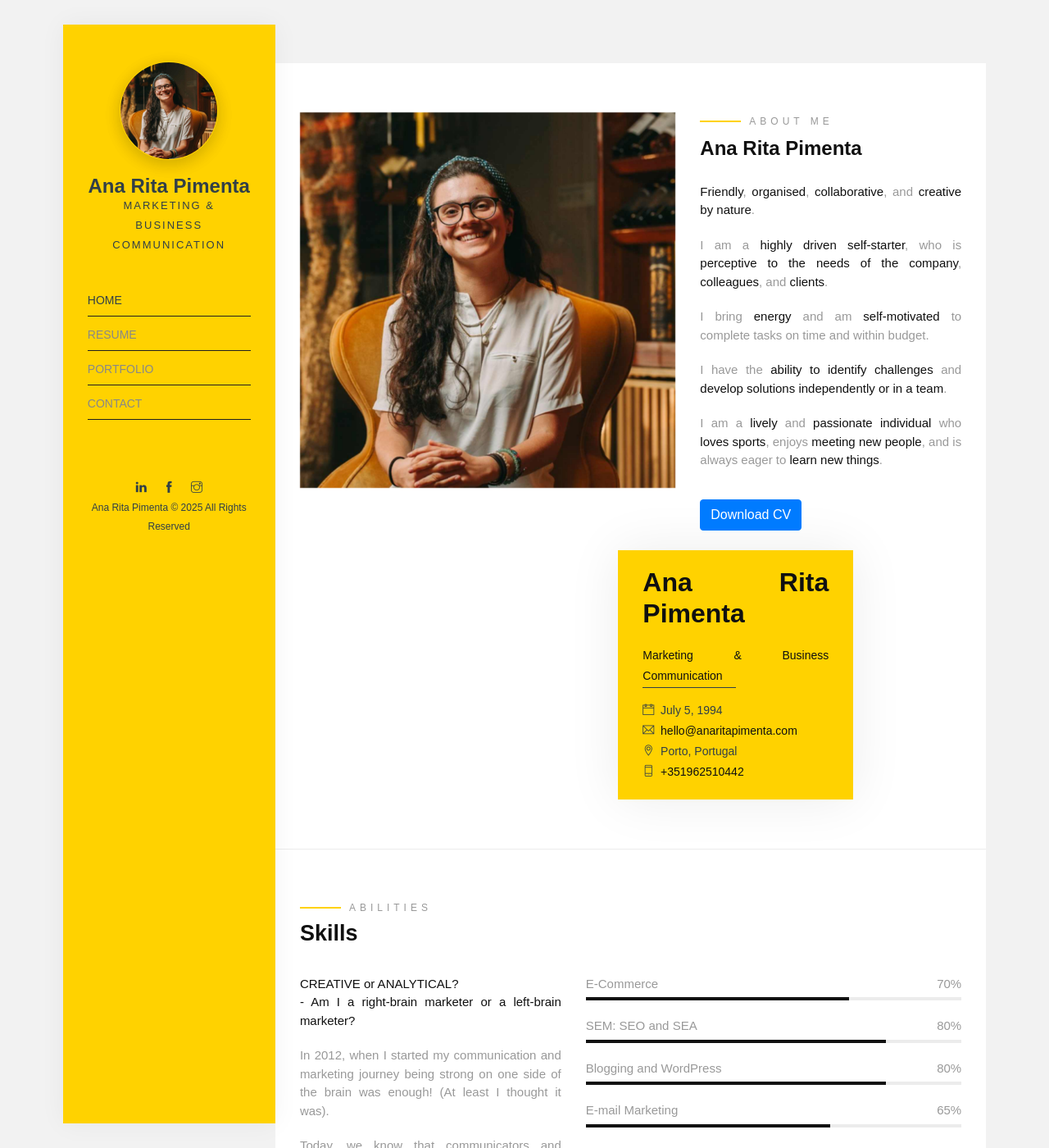
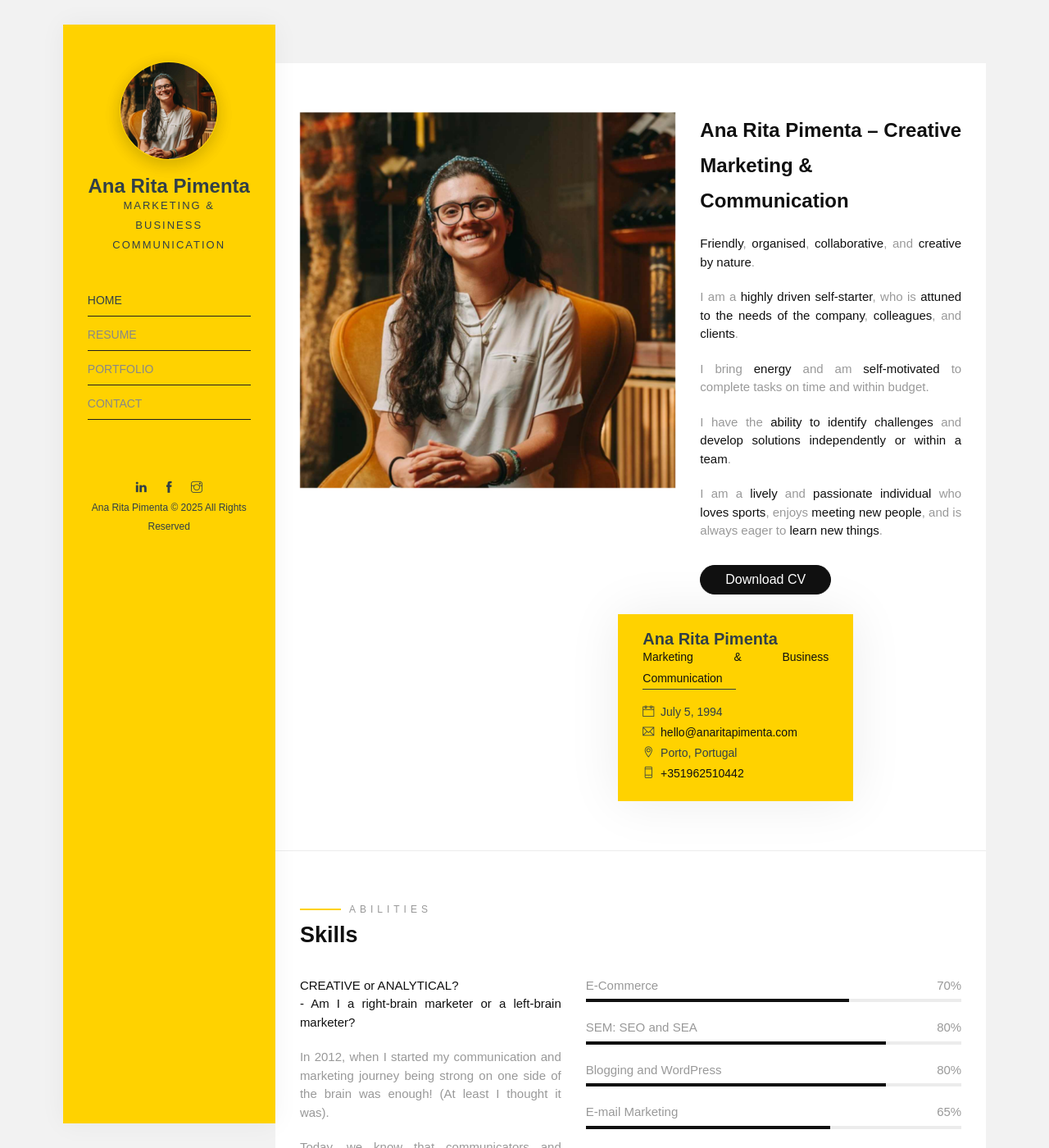
Before and after one commit to anaritapimenta/anaritapimenta.github.io, a Jekyll site: the page built from index.html, in a window 1280 px wide and 1400 px high. Shown: the whole window at 82% size. Built offline with Jekyll 4.4.1, drawn with Linux system fonts in a browser that asks for light colours; some web fonts are replaced; some of the changed text lies outside the part shown.

Commit message:
Update index.html

```diff
--- a/index.html
+++ b/index.html
@@ -3,6 +3,89 @@
 layout: default
 ---
 
+<!DOCTYPE html>
+<html lang="en-GB">
+<head>
+  <meta charset="UTF-8" />
+  <meta name="viewport" content="width=device-width, initial-scale=1" />
+
+  <!-- Page Title (up to 60 characters) -->
+  <title>Ana Rita Pimenta – Marketing & Communication Specialist</title>
+
+  <!-- Meta Description (up to 155 characters) -->
+  <meta name="description" content="Ana Rita Pimenta, a creative professional in marketing and communication. Organised, collaborative and passionate about delivering excellent results." />
+
+  <!-- Open Graph -->
+  <meta property="og:title" content="Ana Rita Pimenta – Marketing & Communication Specialist" />
+  <meta property="og:description" content="Ana Rita Pimenta, a creative professional in marketing and communication. Organised, collaborative and passionate about delivering excellent results." />
+  <meta property="og:type" content="website" />
+  <meta property="og:url" content="{{ site.url }}" />
+  <meta property="og:image" content="{{ site.url }}/assets/img/og-image.jpg" />
+
+  <!-- Twitter Card -->
+  <meta name="twitter:card" content="summary_large_image" />
+  <meta name="twitter:title" content="Ana Rita Pimenta – Marketing & Communication Specialist" />
+  <meta name="twitter:description" content="Ana Rita Pimenta, a creative professional in marketing and communication. Organised, collaborative and passionate about delivering excellent results." />
+  <meta name="twitter:image" content="{{ site.url }}/assets/img/og-image.jpg" />
+
+  <!-- Stylesheets -->
+  <link rel="stylesheet" href="{{ '/assets/css/style.css' | relative_url }}" />
+
+  <style>
+    /* Screen reader only */
+    .sr-only {
+      position: absolute !important;
+      width: 1px !important;
+      height: 1px !important;
+      padding: 0 !important;
+      margin: -1px !important;
+      overflow: hidden !important;
+      clip: rect(0, 0, 0, 0) !important;
+      white-space: nowrap !important;
+      border: 0 !important;
+    }
+
+    /* Black rounded button */
+    .btn-black-rounded {
+      background-color: #000;
+      color: #fff;
+      border: none;
+      border-radius: 50px;
+      padding: 0.75rem 1.75rem;
+      cursor: pointer;
+      font-size: 1rem;
+      transition: background-color 0.3s ease;
+    }
+    .btn-black-rounded:hover,
+    .btn-black-rounded:focus {
+      background-color: #222;
+      outline: none;
+    }
+
+    /* Testimonials */
+    .testiominal .quote-card {
+      background: #fff;
+      border-radius: 8px;
+      box-shadow: 0 0 12px rgba(0,0,0,0.1);
+      padding: 1.5rem;
+      margin-bottom: 1.5rem;
+    }
+    .testiominal .quote-card img.quote-2 {
+      width: 40px;
+      margin-bottom: 1rem;
+    }
+    .testiominal .quote-card h5 {
+      margin-top: 1rem;
+      font-weight: 600;
+    }
+    .testiominal .quote-card .occupation {
+      font-style: italic;
+      color: #666;
+    }
+  </style>
+</head>
+
+<body>
   <main>
     <section class="about" aria-label="About Me">
       <div class="container-fluid">
@@ -18,25 +101,31 @@
           </div>
           <div class="col-md-5 animate-box fadeInLeft animated" data-animate-effect="fadeInLeft">
             <header>
-            <span class="heading-meta style-1">About Me</span>
+              <!-- h1 up to 70 characters -->
               <h1 class="about-heading">
-              {{ site.author.name }}
-              <span class="sr-only"> – {{ site.author.role }}</span>
+                Ana Rita Pimenta – Creative Marketing & Communication
               </h1>
+              <span class="heading-meta style-1 sr-only">About Me</span>
             </header>
             <article>
               <p><strong>Friendly</strong>, <strong>organised</strong>, <strong>collaborative</strong>, and <strong>creative by nature</strong>.</p>
-            <p>I am a <strong>highly driven self-starter</strong>, who is <strong>perceptive to the needs of the company</strong>, <strong>colleagues</strong>, and <strong>clients</strong>.</p>
+              <p>I am a <strong>highly driven self-starter</strong>, who is <strong>attuned to the needs of the company</strong>, <strong>colleagues</strong>, and <strong>clients</strong>.</p>
               <p>I bring <strong>energy</strong> and am <strong>self-motivated</strong> to complete tasks on time and within budget.</p>
-            <p>I have the <strong>ability to identify challenges</strong> and <strong>develop solutions independently or in a team</strong>.</p>
+              <p>I have the <strong>ability to identify challenges</strong> and <strong>develop solutions independently or within a team</strong>.</p>
               <p>I am a <strong>lively</strong> and <strong>passionate individual</strong> who <strong>loves sports</strong>, enjoys <strong>meeting new people</strong>, and is always eager to <strong>learn new things</strong>.</p>
             </article>
-          <button onclick="window.open('cv.pdf','_blank')" class="btn btn-primary mt-3" aria-label="Download CV PDF">
-            Download CV
-          </button>
+
+            <input
+              type="button"
+              value="Download CV"
+              onclick="window.open('cv.pdf','_blank')"
+              class="btn-black-rounded"
+              aria-label="Download CV PDF"
+            />
 
             <div class="cardvisit mt-4" aria-label="Contact Information">
-            <h2>{{ site.author.name }}</h2>
+              <h2 class="sr-only">Contact Information</h2>
+              <h3>{{ site.author.name }}</h3>
               <p><strong>{{ site.author.role }}</strong></p>
               <div class="divider-line"></div>
               <p><i class="ti-calendar" aria-hidden="true"></i> &nbsp;{{ site.author.date_of_birth }}</p>
@@ -55,47 +144,47 @@
 
     <div class="divider1" role="presentation"></div>
 
-  <section class="testimonials" aria-label="Testimonials">
+    <section class="testiominal" aria-label="Testimonials">
       <div class="container-fluid">
         <div class="row">
           <div class="col-md-12">
-          <span class="heading-meta style-1">Say About Me</span>
+            <!-- h2 up to 70 characters -->
             <h2 class="heading animate-box" data-animate-effect="fadeInLeft">
-            <span class="sr-only">Testimonials About Ana Rita Pimenta</span>
-            Testimonials
+              What People Say About Ana Rita
             </h2>
+            <span class="heading-meta style-1 sr-only">Testimonials</span>
           </div>
         </div>
         <div class="row">
           <div class="col-md-6 animate-box" data-animate-effect="fadeInLeft">
-          <blockquote class="quote-card">
+            <div class="quote-card">
               <img
                 src="{{ 'assets/img/quote.png' | prepend: site.baseurl | prepend: site.url }}"
-              alt="Quotation mark icon"
+                alt=""
                 class="quote-2"
-              loading="lazy"
               />
-            <p>"Fiquei impressionado com a capacidade da Ana Rita em finalizar as tarefas que lhe dava atempadamente. Trabalha bem em grupo, tem capacidade de liderança e para resolver problemas. É uma trabalhadora muito conscienciosa e capaz."</p>
-            <footer>
-              <h3><strong>Nuno Ramos</strong></h3>
-              <p class="occupation">Nelo - M.A.R. Kayaks, Lda</p>
-            </footer>
-          </blockquote>
+              <p>
+                "I was impressed by Ana Rita’s ability to complete tasks promptly. She works well in groups, has leadership skills and problem-solving abilities. She is a conscientious and capable worker."
+              </p>
+              <h5><strong>Nuno Ramos</strong></h5>
+              <p class="occupation">Nelo - M.A.R. Kayaks, Ltd.</p>
+            </div>
           </div>
           <div class="col-md-6 animate-box" data-animate-effect="fadeInLeft">
-          <blockquote class="quote-card">
+            <div class="quote-card">
               <img
                 src="{{ 'assets/img/quote.png' | prepend: site.baseurl | prepend: site.url }}"
-              alt="Quotation mark icon"
+                alt="quote"
                 class="quote-2"
-              loading="lazy"
               />
-            <p>"A Ana Rita revelou ainda excelente domínio da língua portuguesa, quer na oralidade, quer na escrita, manifestando competências comunicativas muito acima da média, tendo um interesse muito especial pela área do marketing."</p>
-            <footer>
-              <h3><strong>Sara Pascoal</strong></h3>
-              <p class="occupation">Instituto Superior de Contabilidade e Administração do Porto (ISCAP)</p>
-            </footer>
-          </blockquote>
+              <p>
+                "Ana Rita also demonstrated excellent command of the Portuguese language, both spoken and written, showing communication skills well above average, with a special interest in marketing."
+              </p>
+              <h5>Sara Pascoal</h5>
+              <p class="occupation">
+                Porto Accounting and Business School (ISCAP)
+              </p>
+            </div>
           </div>
         </div>
       </div>
@@ -131,3 +219,5 @@
 
     <div class="divider1" role="presentation"></div>
   </main>
+</body>
+</html>
```
Also changed, not shown: other parts of index.html (+0 -1 lines). Lines whose indentation alone changed are shown as unchanged.
